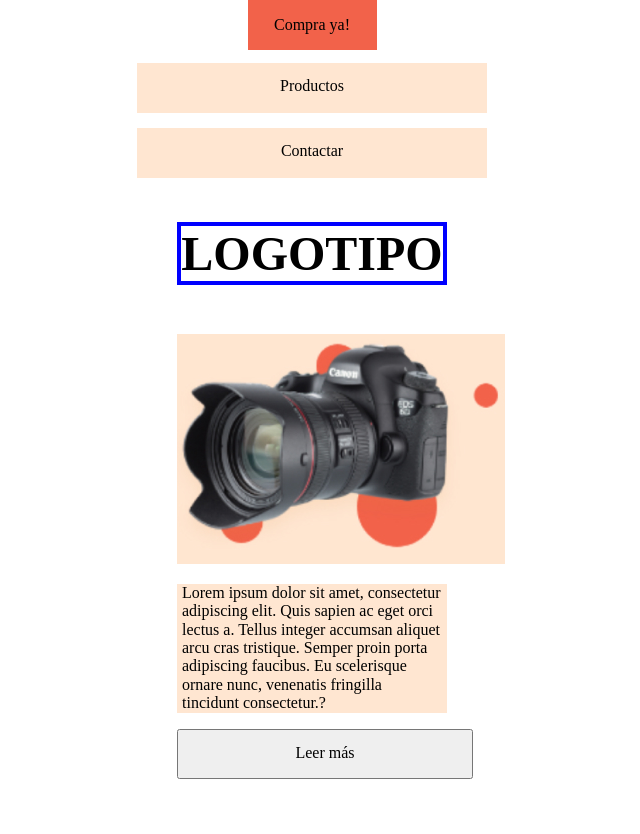
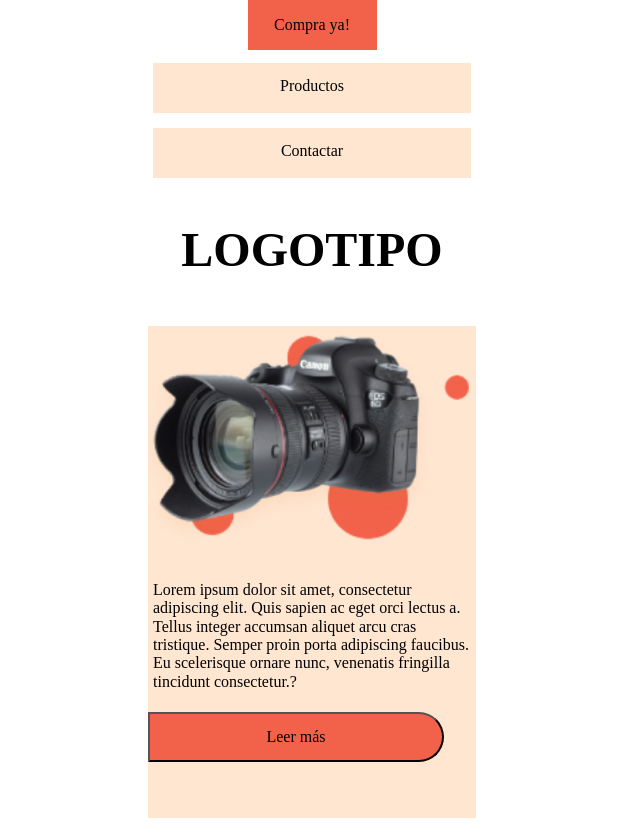
Before and after one commit to jorgerope/examen-final-jorge-romero-, a plain HTML site: page index.html in a window 1280 px wide. Shown: the whole page, without its empty margins (328-968 px from the left). Before the commit the page ends 800 px from the top, so only its background shows below. Drawn offline with Linux system fonts and the light colour scheme.

Commit message:
inicio de main

```diff
--- a/index.html
+++ b/index.html
@@ -30,11 +30,11 @@
         </header>
         <!-- MAIN -->
         <main>
-<section class="imagenuno">
+
             <figure class="conteinerimg">
-                <picture class="camara">
+                <picture >
                     <source srcset="./img/smartphone/camara_frente.jpg 1x, ./img/smartphone/camara_frente@2x.jpg 2x, ./img/smartphone/camara-frente@3x.jpg">
-                    <img   src="" alt="camara de frente ">
+                    <img class="camara"  src="" alt="camara de frente ">
 
                     <figcaption>
 
--- a/sass/layout/_header.scss
+++ b/sass/layout/_header.scss
@@ -38,7 +38,7 @@
     //   border: 4px solid yellow;
     display: flex;
 
-    width: 360px;
+    width: 328px;
     height: 140px;
     flex-direction: column;
     justify-content: space-around;
@@ -67,8 +67,12 @@
 //   logotipo
 
   .logo {
+      display: flex;
+      justify-content: center;
+      width: 360px;
+      align-self: center;
     display: flex;
-    border: 4px solid blue;
+    // border: 4px solid blue;
         text-align: center;
         font-size:3rem;
       }
--- a/sass/pages/_home.scss
+++ b/sass/pages/_home.scss
@@ -8,27 +8,36 @@ align-items: center;
 
 }
 
-.imagenuno{
+.conteinerimg{
     display: flex;
-    flex-direction: column;
-width: 360px;
-// background-color: map-get($colores, crema );
-padding: 0 5px;
+
+    background-color: map-get($colores, crema );
+    width: 328px;
+    height: 492px;
+}
+
+// .camara{
+
+
+// // display: flex;
+// // flex-direction: column;
+// justify-content: center;
+
+// // padding: 5px;
+// width: 100%;
+// }
+
+.comentario{
+    padding: 5px;
+}
+.boton{
+    display: flex;
+    justify-content: center;
+    width: 296px;
+    height: 50px;
+    background-color: map-get($colores, naranja );
+    border-top-right-radius: 50px;
+    border-bottom-right-radius: 50px;
+    padding: 14px;
 
 }
-.camara{
-;
-// padding: 5px;
-width: 100%;
-}
-.comentario{
-background-color: map-get($colores, crema );
-
-    padding: 0 5px;
-}
-
-
-.boton{
-    width: 296px;
-    height: 50px;
-}
```
Also changed, not shown: css/main.css, 1 other file.
